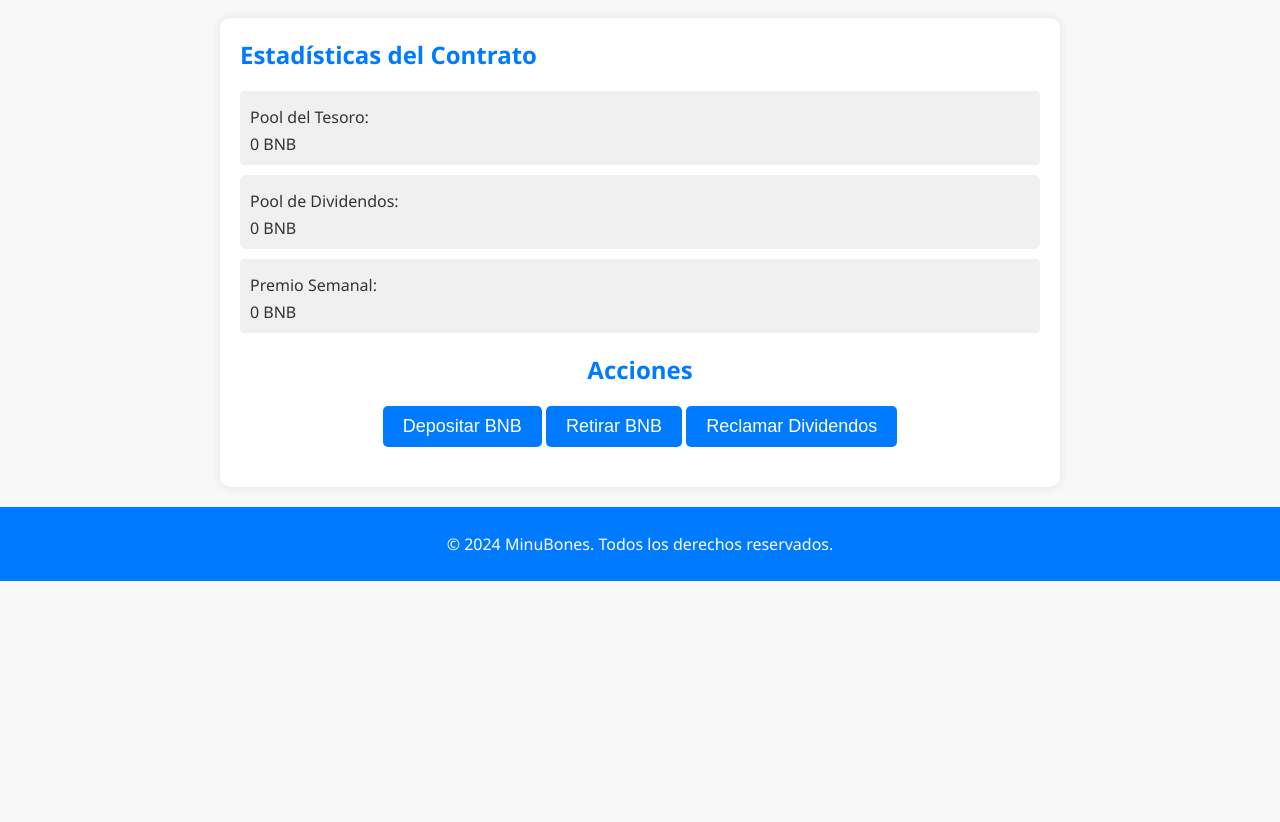
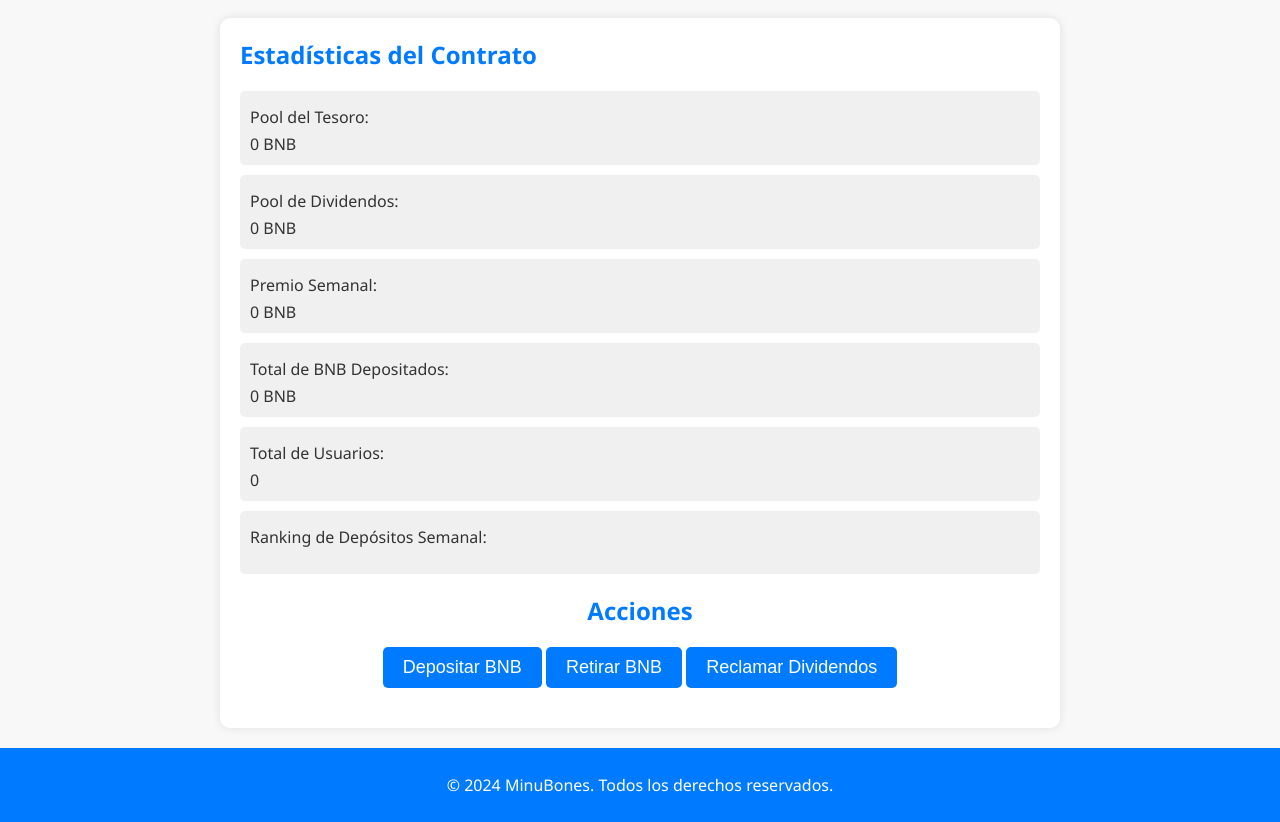
Before and after one commit to Rubtururu/bank-miner-3, a plain HTML site: page index.html in a window 1280 px wide. Shown: the part 112-934 px from the top of the page. Before the commit the page ends 800 px from the top, so only its background shows below. Drawn offline with Linux system fonts and the light colour scheme.

Commit message:
Update index.html

```diff
--- a/index.html
+++ b/index.html
@@ -26,6 +26,18 @@
                 <p>Premio Semanal:</p>
                 <span id="weekly-prize-amount">0 BNB</span>
             </div>
+            <div class="stat">
+                <p>Total de BNB Depositados:</p>
+                <span id="total-deposits-amount">0 BNB</span>
+            </div>
+            <div class="stat">
+                <p>Total de Usuarios:</p>
+                <span id="total-users">0</span>
+            </div>
+            <div class="stat">
+                <p>Ranking de Depósitos Semanal:</p>
+                <ol id="deposit-ranking"></ol>
+            </div>
         </section>
         <section id="actions">
             <h2>Acciones</h2>
```
